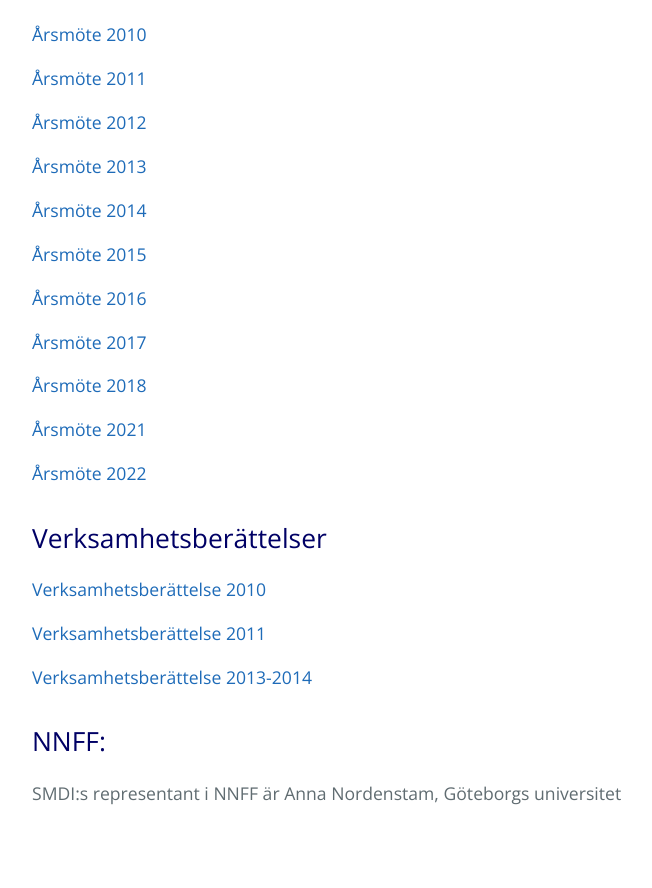
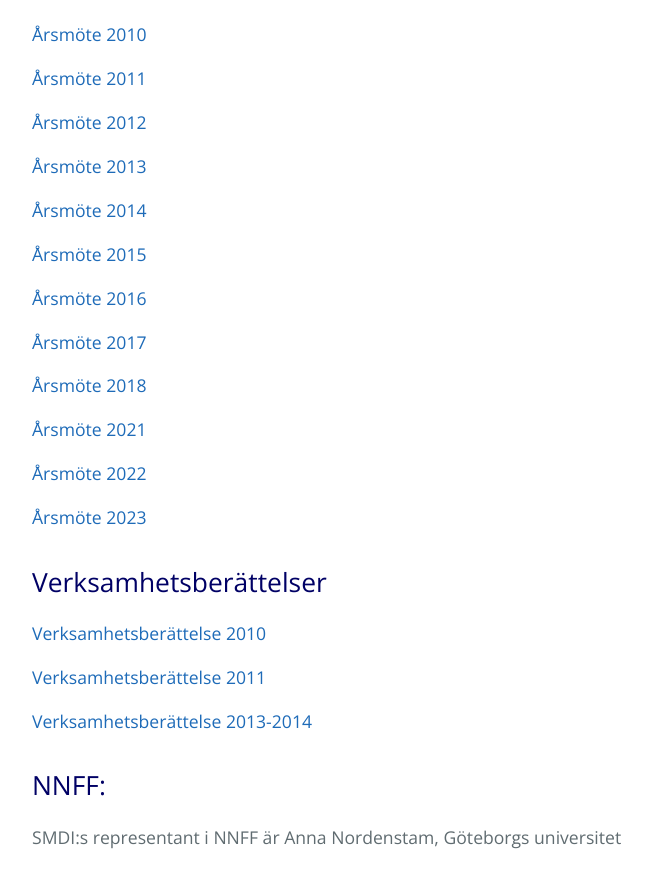
Before and after one commit to smdihemsida/smdihemsida.github.io, a Jekyll site: the page built from nätverket.md, in a window 1280 px wide and 900 px high, scrolled down 1414 px. Shown: the top 888 px of the window, without its empty margins (192-844 px from the left). Built offline with Jekyll 4.4.1, drawn with Linux system fonts in a browser that asks for light colours; our own code applies the rules of GitHub Pages for plain Markdown files; before the commit the page ends 2270 px from its top, so only the background shows below that.

Commit message:
Update nätverket.md
Lade in Luleås protokoll.

```diff
--- a/nätverket.md
+++ b/nätverket.md
@@ -54,6 +54,8 @@ I ledningen för nätverket SMDI finns en nätverksstyrelse. Inom nätverksstyre
 
 [Årsmöte 2022](https://drive.google.com/file/d/1j4pWf6odk6Li_QcpjtaOJF1zdqxZMZGU/view?usp=share_link)
 
+[Årsmöte 2023](https://drive.google.com/file/d/1adriYbxUHQba24siMPFFeKV_EPClTgI1/view?usp=drive_link)
+
 ## Verksamhetsberättelser
 
 [Verksamhetsberättelse 2010](https://drive.google.com/open?id=11c-SOFPqGyTK475EndyV5L-NVb6wcQEb)
```
